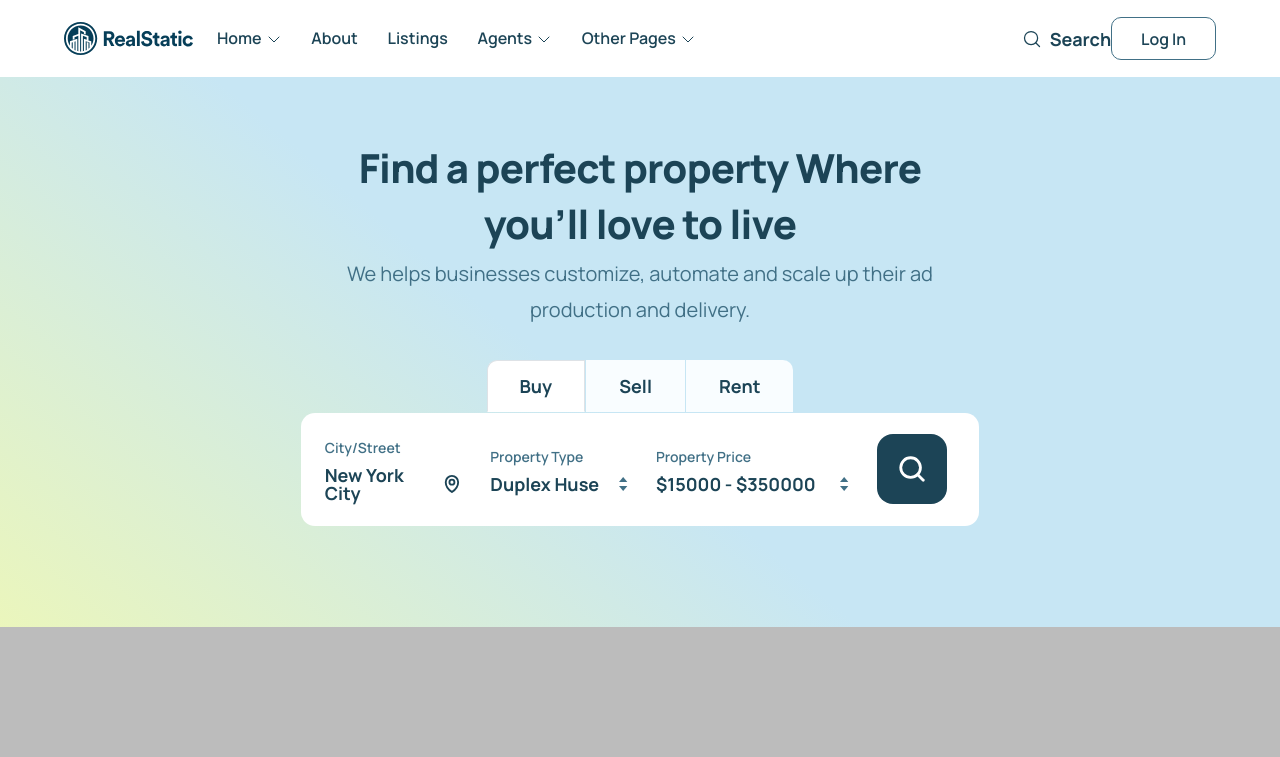
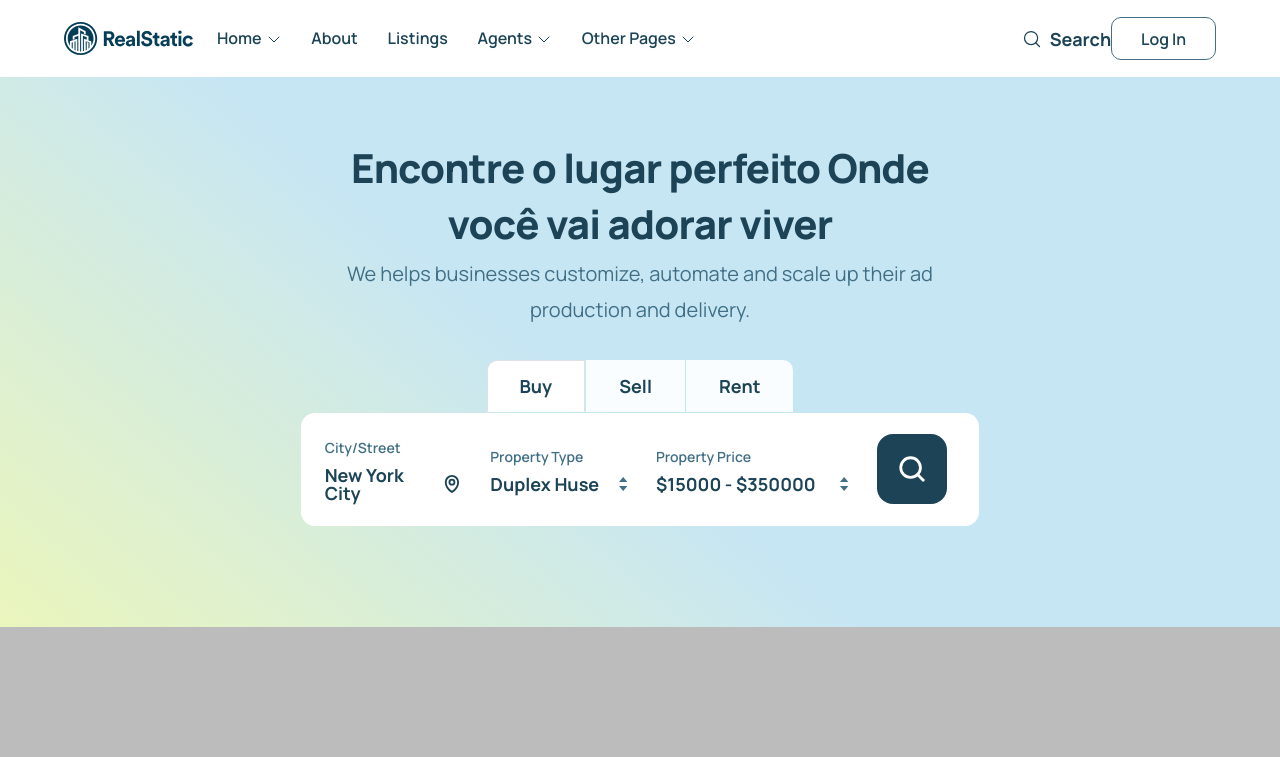
Before and after one commit to leandrodemedeiros/salomaonovosite, a Next.js app: page /homepage2 in a window 1280 px wide. Shown: the top 757 px of the page. Built offline with nearby package versions, Linux system fonts and the light colour scheme.

Commit message:
Title change test

```diff
--- a/components/Hero.jsx
+++ b/components/Hero.jsx
@@ -59,7 +59,7 @@ const Hero = () => {
             >
               <div className="hero-content">
                 <h1 className="hero-content-title">
-                  Find a perfect property Where you&rsquo;ll love to live
+                  Encontre o lugar perfeito Onde você vai adorar viver
                 </h1>
                 <p className="hero-content-description">
                   We helps businesses customize, automate and scale up their ad
--- a/components/HeroTwo.jsx
+++ b/components/HeroTwo.jsx
@@ -59,7 +59,7 @@ const HeroTwo = () => {
               data-aos-once="true"
               data-aos-duration={1000}
             >
-              <h1 className="hero-content-title">Find a perfect property Where you&rsquo;ll love to live</h1>
+              <h1 className="hero-content-title">Encontre o lugar perfeito Onde você vai adorar viver</h1>
               <p className="hero-content-description">
                 We helps businesses customize, automate and scale up their ad production and delivery.
               </p>
```
